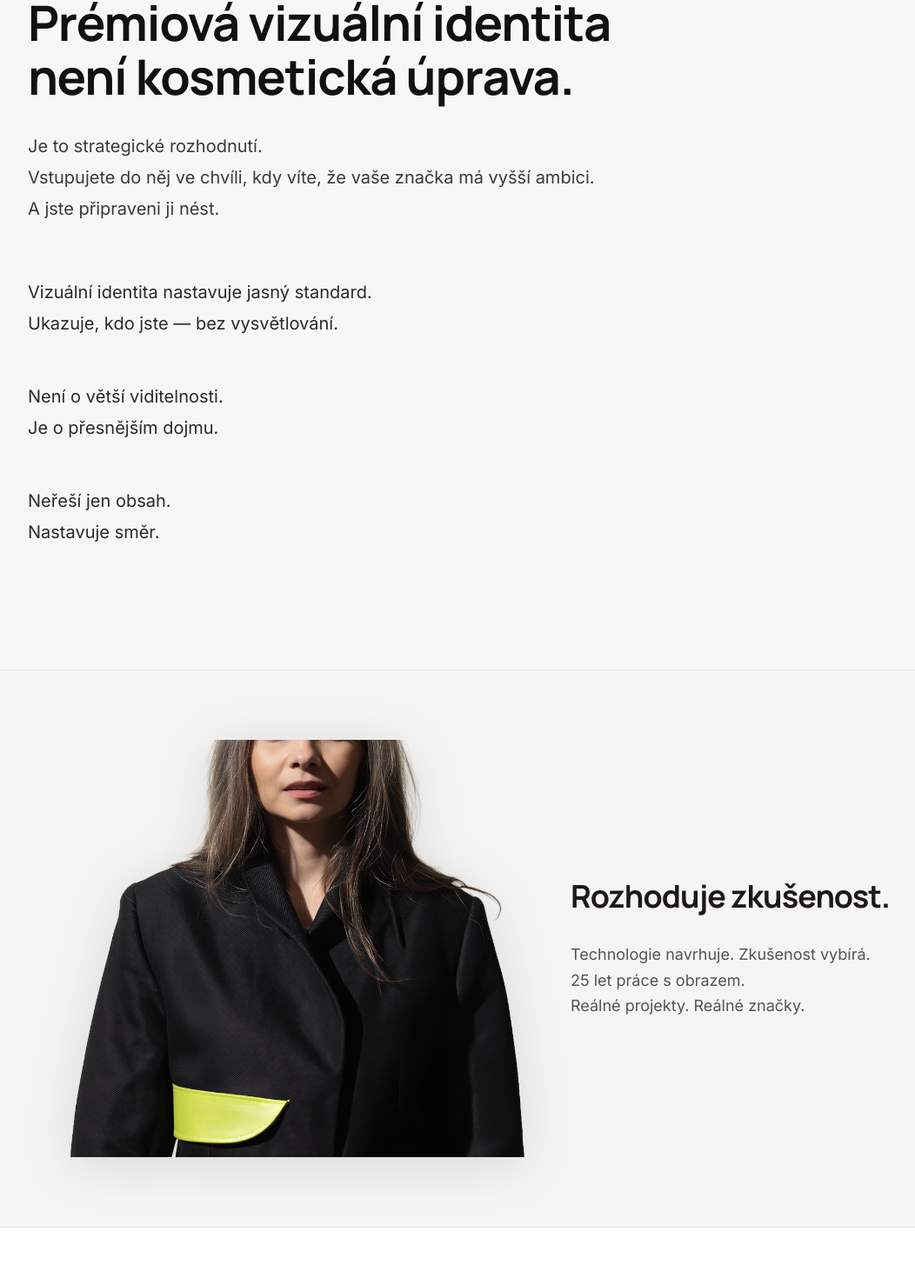
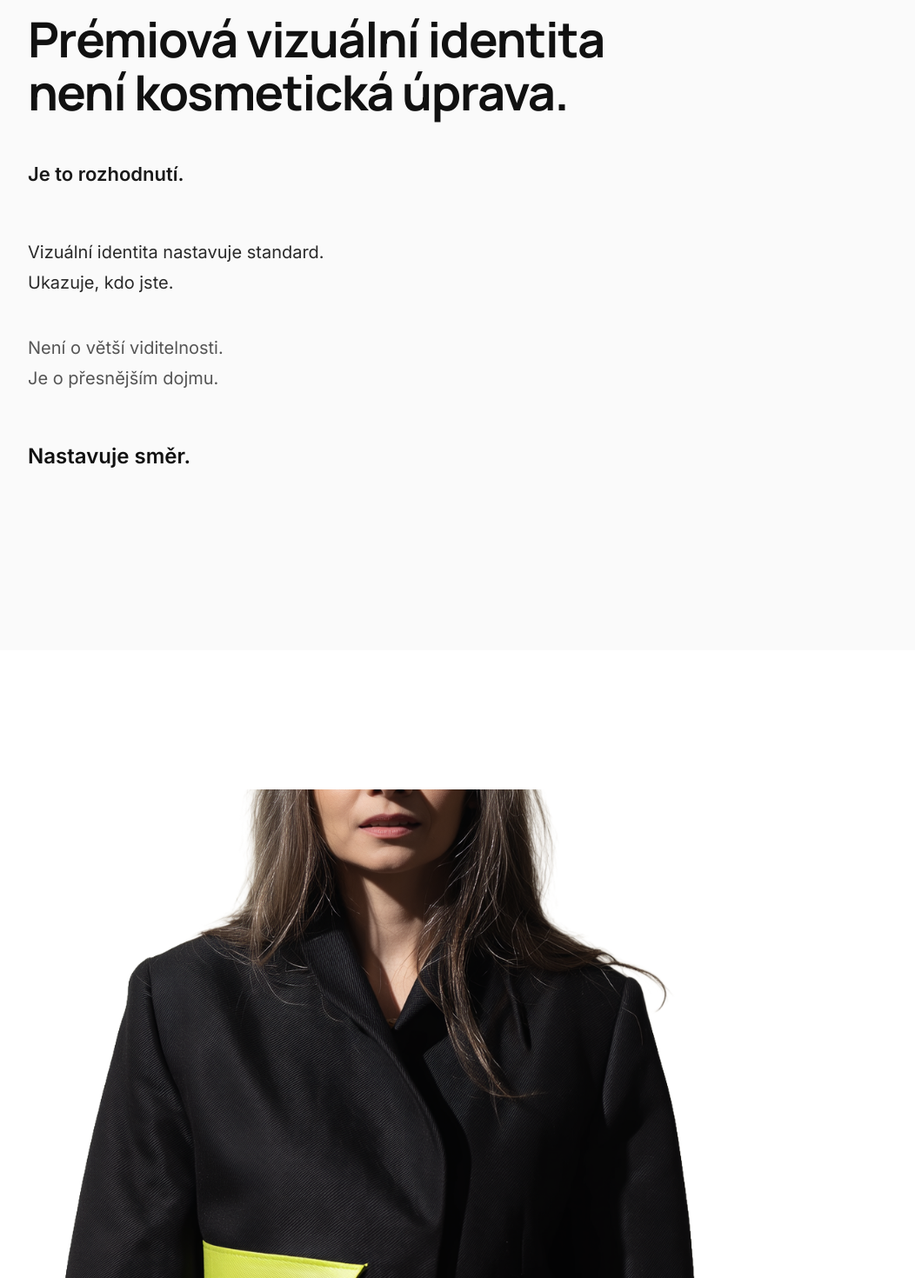
Before and after one commit to katarinabrics-eng/ai-content-studio, a Next.js app in the folder apps/content-studio/: page / in a window 1280 px wide. Shown: the part 2463-3933 px from the top of the page at 87% size, without its empty margins (8-1060 px from the left). Built offline with nearby package versions, Linux system fonts and the light colour scheme.

Commit message:
refactor: update HomePage sections with enhanced layout, refined text presentation, and improved styling for better visual coherence and user engagement

```diff
--- a/apps/content-studio/src/app/page.tsx
+++ b/apps/content-studio/src/app/page.tsx
@@ -95,67 +95,81 @@ export default function HomePage() {
 
       <VibeSection />
 
-      {/* BLOK 4 – Definice služby (A). Pozice, ne balíček. Stejný container, levé zarovnání. */}
-      <section id="definice-sluzby" className="w-full bg-[#F7F8F5] py-[140px]">
+      {/* SEKCE 1 – Vizuální manifest. Plynulé navázání na vibe blok. Žádné odstavce, jen rytmus. */}
+      <section id="definice-sluzby" className="w-full bg-[#FAFAFA] py-[160px]">
         <div className="mx-auto max-w-[1360px] px-6 xl:px-10">
-          <div className="max-w-[760px]">
+          <div className="max-w-[800px]">
             <h2
-              className="font-bold leading-[1.1] text-[#111111]"
-              style={{ fontSize: "clamp(2rem, 4.5vw, 56px)", marginBottom: "32px" }}
+              className="font-bold leading-[1.08] tracking-tight text-[#111111]"
+              style={{ fontSize: "clamp(2.25rem, 5vw, 3.5rem)", marginBottom: "48px" }}
             >
-              Prémiová vizuální identita není kosmetická úprava.
+              Prémiová vizuální identita
+              <br />
+              není kosmetická úprava.
             </h2>
             <p
-              className="text-[20px] leading-[1.8] text-[#3A3A3A]"
-              style={{ marginBottom: "60px" }}
+              className="text-[22px] font-semibold leading-[1.5] text-[#1a1a1a]"
+              style={{ marginBottom: "56px" }}
             >
-              Je to strategické rozhodnutí.
+              Je to rozhodnutí.
+            </p>
+            <p
+              className="text-[20px] leading-[1.75] text-[#2a2a2a]"
+              style={{ marginBottom: "40px" }}
+            >
+              Vizuální identita nastavuje standard.
               <br />
-              Vstupujete do něj ve chvíli, kdy víte, že vaše značka má vyšší ambici.
-              <br />
-              A jste připraveni ji nést.
+              Ukazuje, kdo jste.
             </p>
-            <div className="space-y-12">
-              <p className="text-[20px] leading-[1.8] text-[#2A2A2A]">
-                Vizuální identita nastavuje jasný standard.
-                <br />
-                Ukazuje, kdo jste — bez vysvětlování.
-              </p>
-              <p className="text-[20px] leading-[1.8] text-[#2A2A2A]">
+            <p
+              className="text-[20px] font-normal leading-[1.75] text-[#555555]"
+              style={{ marginBottom: "56px" }}
+            >
               Není o větší viditelnosti.
               <br />
               Je o přesnějším dojmu.
             </p>
-              <p className="text-[20px] leading-[1.8] text-[#2A2A2A]">
-                Neřeší jen obsah.
-                <br />
+            <p
+              className="text-[24px] font-semibold leading-[1.3] text-[#111111]"
+              style={{ marginTop: "48px", marginBottom: "48px" }}
+            >
               Nastavuje směr.
             </p>
-            </div>
           </div>
         </div>
       </section>
 
       <section id="co-delame" className="hidden" aria-hidden="true" />
 
-      <section id="rozdil" className="w-full border-t border-stone-200 bg-stone-100 px-6 py-20 sm:px-8 lg:px-12">
-        <div className="mx-auto grid max-w-6xl gap-12 md:grid-cols-[1fr_1fr] md:items-center">
-          <div className="relative aspect-[3/4] max-h-[480px] w-full">
+      {/* SEKCE 2 – Obraz + zkušenost. Obraz 60–70 %, text posunutý níž = diagonální tok oka. */}
+      <section id="rozdil" className="w-full bg-white py-[160px]">
+        <div className="relative mx-auto max-w-[1360px] px-6 xl:px-10">
+          <div className="grid grid-cols-1 gap-8 lg:grid-cols-12 lg:gap-16">
+            <div className="relative lg:col-span-8">
               <img
                 src="/placeholders/KDOJSEM_01.png"
                 alt=""
-              className="h-full w-full object-cover object-center drop-shadow-[0_8px_30px_rgba(0,0,0,0.12)]"
+                className="w-full object-cover object-center"
+                style={{ aspectRatio: "3/4", maxHeight: "600px" }}
               />
             </div>
-          <div>
-            <h2 className="text-3xl font-bold tracking-tight text-stone-900 md:text-4xl">
+            <div className="flex flex-col justify-center lg:col-span-5 lg:col-start-8 lg:mt-24">
+              <h2
+                className="font-bold leading-[1.1] tracking-tight text-[#111111]"
+                style={{ fontSize: "clamp(2rem, 4vw, 3rem)", marginBottom: "40px" }}
+              >
                 Rozhoduje zkušenost.
               </h2>
-            <p className="mt-8 whitespace-pre-line text-lg leading-relaxed text-stone-600">
-              {`Technologie navrhuje. Zkušenost vybírá.
+              <p className="text-[19px] leading-[1.75] text-[#333333]" style={{ marginBottom: "20px" }}>
+                Technologie navrhuje. Zkušenost vybírá.
+              </p>
+              <p className="text-[19px] leading-[1.75] text-[#333333]" style={{ marginBottom: "20px" }}>
                 25 let práce s obrazem.
-Reálné projekty. Reálné značky.`}
               </p>
+              <p className="text-[19px] leading-[1.75] text-[#333333]">
+                Reálné projekty. Reálné značky.
+              </p>
+            </div>
           </div>
         </div>
       </section>
```
Lines whose indentation alone changed are shown as unchanged.
